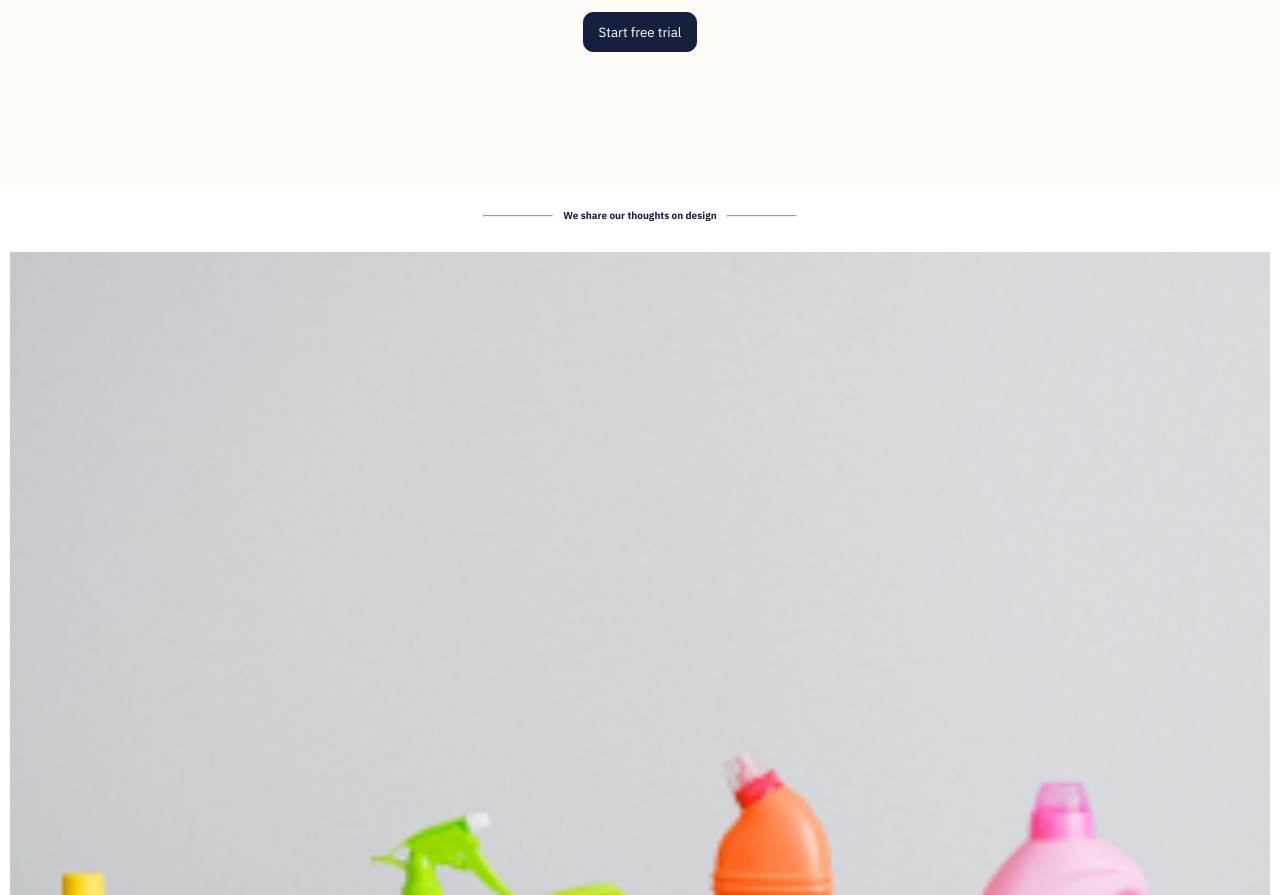
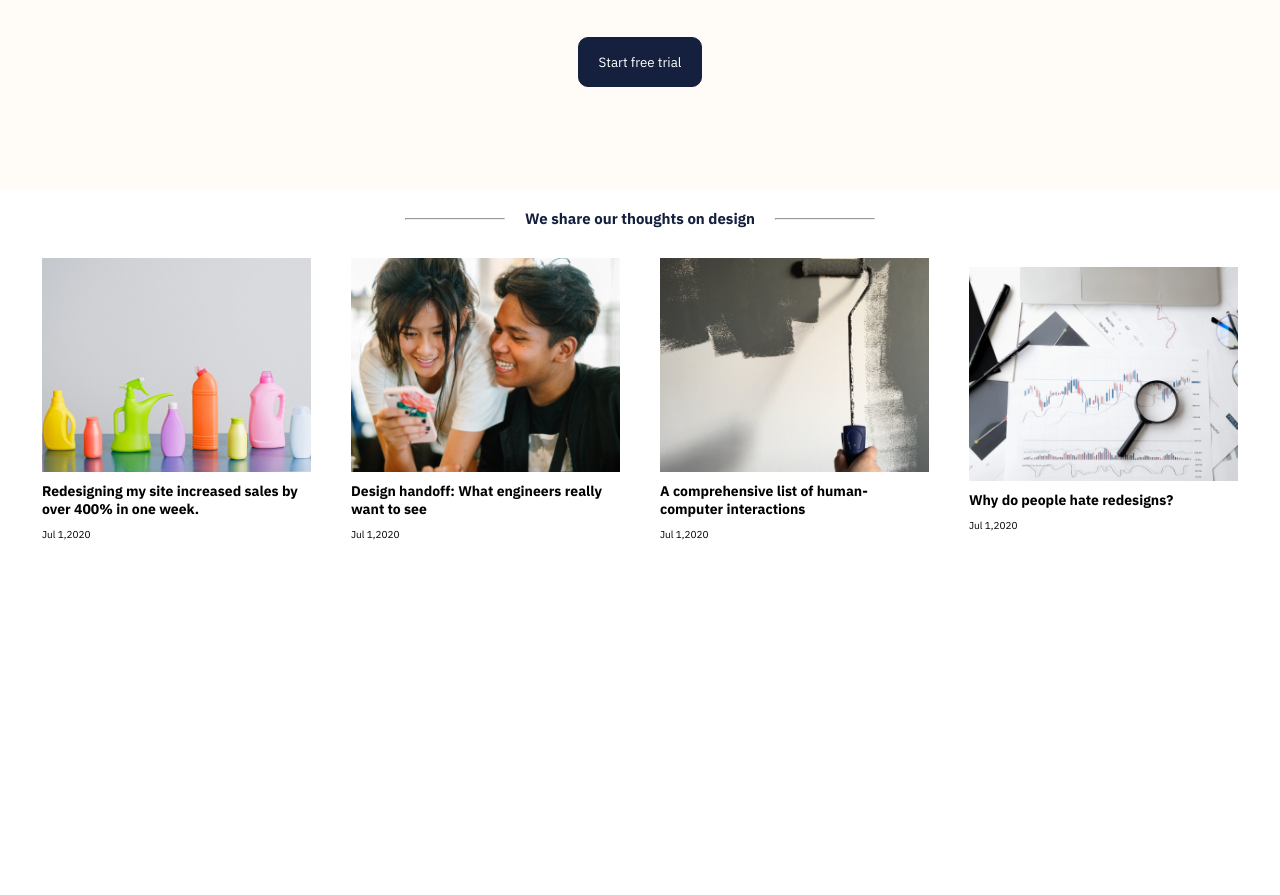
Before and after one commit to Azharr110/UI-Daily-Design, a plain HTML site: page Day-8/index.html in a window 1280 px wide. Shown: the part 373-1268 px from the top of the page. After the commit the page ends 934 px from the top, so only its background shows below. Drawn offline with Linux system fonts and the light colour scheme.

Commit message:
Make Dashboard Responsive

```diff
--- a/Day-8/style.css
+++ b/Day-8/style.css
@@ -210,3 +210,131 @@ img{
     margin-bottom: 10px;
     text-align: start;
 }
+
+
+@media screen and (min-width: 481px){
+
+    .list-item{
+        /* display: none; */
+    }
+
+    .title h1{
+
+        font-size: 45px;
+        /* width: 100%; */
+        /* flex-wrap: wrap; */
+    }
+
+    .title h3{
+        color: #14203E;
+        font-size: 16px;
+        margin-top: 20px;
+        /* flex-wrap: wrap; */
+    }
+
+    .center-btn button{
+        padding-top: 15px;
+    padding-bottom: 15px;
+    padding-left: 20px;
+    padding-right: 20px;
+    border-radius: 10px;
+
+    }
+
+    .line-left{
+        width: 120px;
+        background: #DDE4ED;
+        margin-right: 10px;
+    }
+    .line-right{
+        width: 120px;
+        background: #DDE4ED;
+        margin-left: 10px;
+
+    }
+
+    .card-container{
+        /* display: flex; */
+
+        /* display: flex;
+        align-items: center; */
+    }
+
+}
+
+@media screen and (min-width: 768px){
+
+    .list-item{
+        display: inline-block;
+    }
+
+    .card{
+        width: 95%;
+        margin: 0px auto;
+    }
+
+    .card-content{
+
+
+        display: flex;
+
+
+      }
+
+      .card-container{
+        display: grid;
+        grid-template-columns: repeat(2, 1fr);
+        align-items: center;
+        justify-content: space-between;
+        gap: 20px;
+      }
+
+  }
+
+ /* || LARGE */
+
+ @media screen and (min-width: 1024px){
+    .card-content{
+
+        display: flex;
+        /* align-items: center;
+        justify-content: center; */
+
+      }
+
+      .card-container{
+        display: grid;
+        grid-template-columns: repeat(4, 1fr);
+        align-items: center;
+        justify-content: center;
+        gap: 20px;
+      }
+
+      .card-title p{
+        color: #14203E;
+        font-size: 15px;
+        font-weight: 700;
+        text-align: center;
+
+    }
+
+    .line-left{
+        width: 100px;
+        background: #DDE4ED;
+        /* margin-right: 10px; */
+    }
+    .line-right{
+        width: 100px;
+        background: #DDE4ED;
+        /* margin-left: 10px; */
+
+    }
+
+ }
+
+ /* || XL  */
+
+ @media screen and (min-width: 1200px){
+
+
+ }
```
